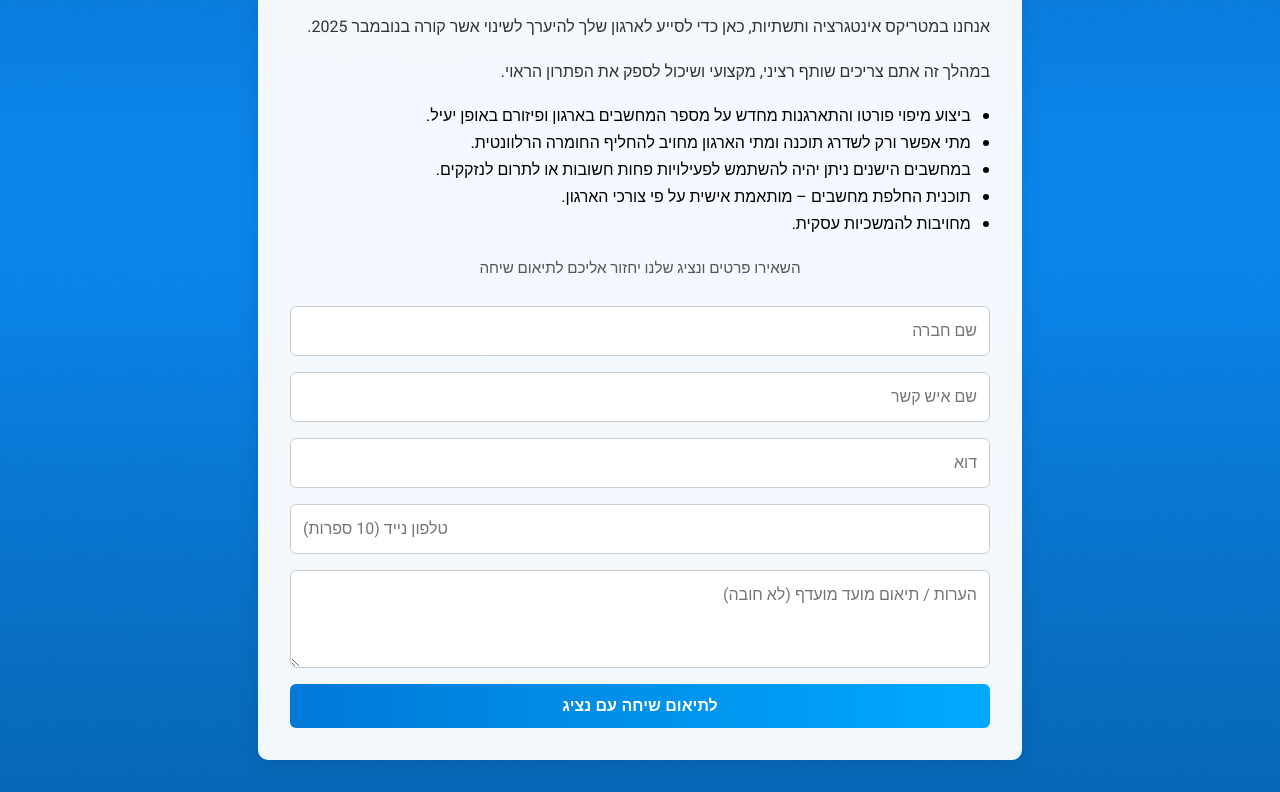
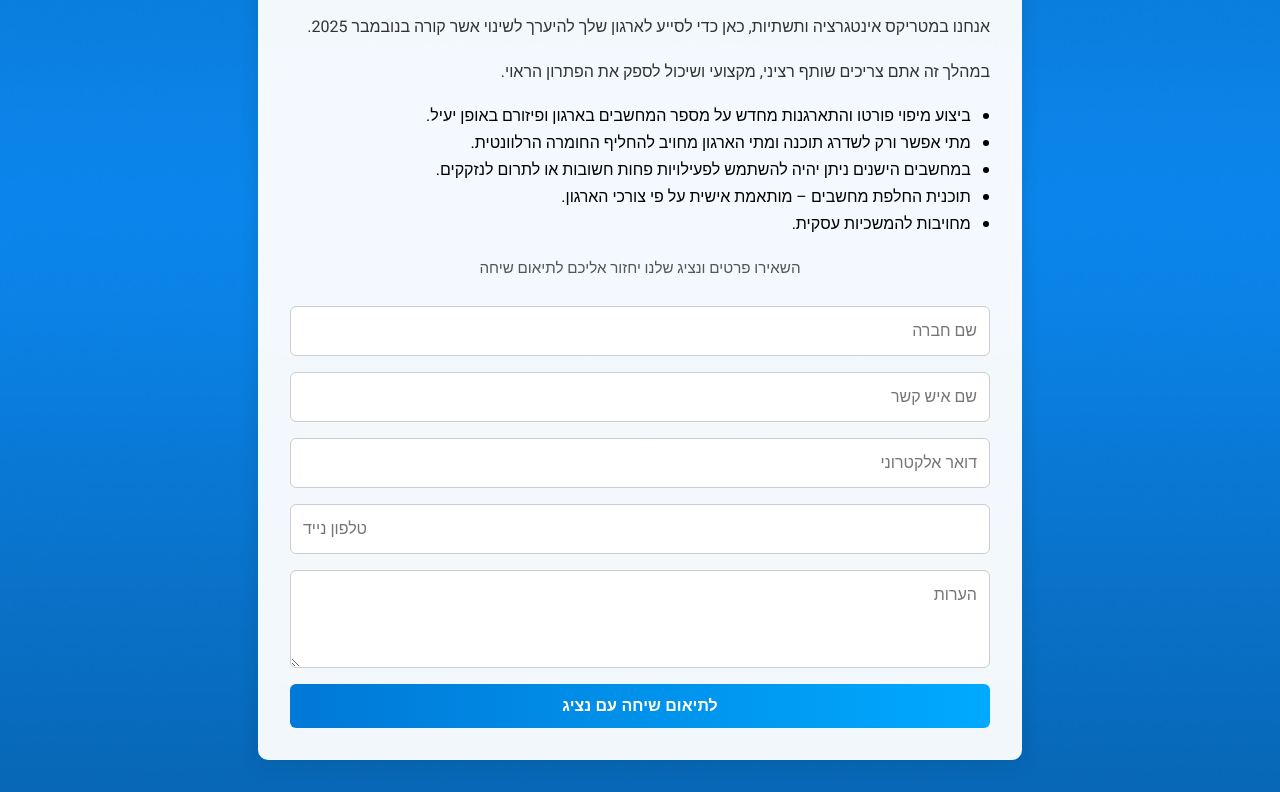
Before and after one commit to Hummusful/win10-eol, a plain HTML site: page index.html in a window 1280 px wide. Shown: the part 356-1148 px from the top of the page. Drawn offline with Linux system fonts and the light colour scheme.

Commit message:
Add files via upload

```diff
--- a/index.html
+++ b/index.html
@@ -13,7 +13,7 @@
       background: linear-gradient(to bottom right, #e6f0ff, #ffffff);
     }
     .hero {
-      background-image: url('banner2.png'); /* החלף לשם הרקע שלך */
+      background-image: url('banner2.png');
       background-size: cover;
       background-position: center;
       min-height: 100vh;
@@ -89,6 +89,7 @@
       justify-content: space-between;
       align-items: center;
       margin-bottom: 1rem;
+      flex-direction: row-reverse;
     }
     .logos img {
       height: 50px;
@@ -105,8 +106,8 @@
   <div class="hero">
     <div class="overlay">
       <div class="logos">
+        <img src="logo.png" alt="Matrix">
         <img src="win10-eol-logo.png" alt="Windows 10 End of Life">
-        <img src="logo.png" alt="Matrix">
       </div>
       <h1>Windows 10 - סיום תמיכה</h1>
       <hr>
@@ -122,12 +123,12 @@
         <li>מחויבות להמשכיות עסקית.</li>
       </ul>
       <p class="form-description">השאירו פרטים ונציג שלנו יחזור אליכם לתיאום שיחה</p>
-      <form action="https://formspree.io/f/YOUR_FORM_ID" method="POST">
+      <form action="https://formspree.io/f/mqabgvrr" method="POST">
         <input type="text" name="company" placeholder="שם חברה" required>
         <input type="text" name="name" placeholder="שם איש קשר" required>
-        <input type="email" name="email" placeholder="דוא"ל" required>
-        <input type="tel" name="phone" placeholder="טלפון נייד (10 ספרות)" required>
-        <textarea name="notes" placeholder="הערות / תיאום מועד מועדף (לא חובה)" rows="3"></textarea>
+        <input type="email" name="email" placeholder="דואר אלקטרוני" required>
+        <input type="tel" name="phone" placeholder="טלפון נייד" required>
+        <textarea name="notes" placeholder="הערות " rows="3"></textarea>
         <button type="submit">לתיאום שיחה עם נציג</button>
       </form>
     </div>
```
